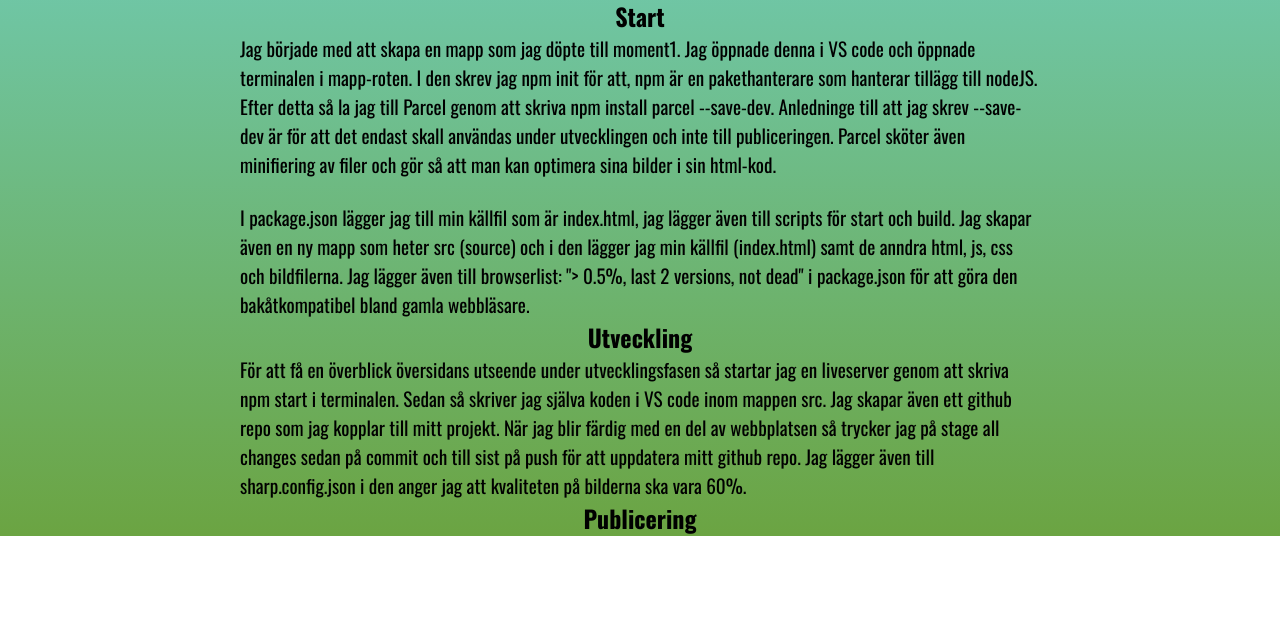
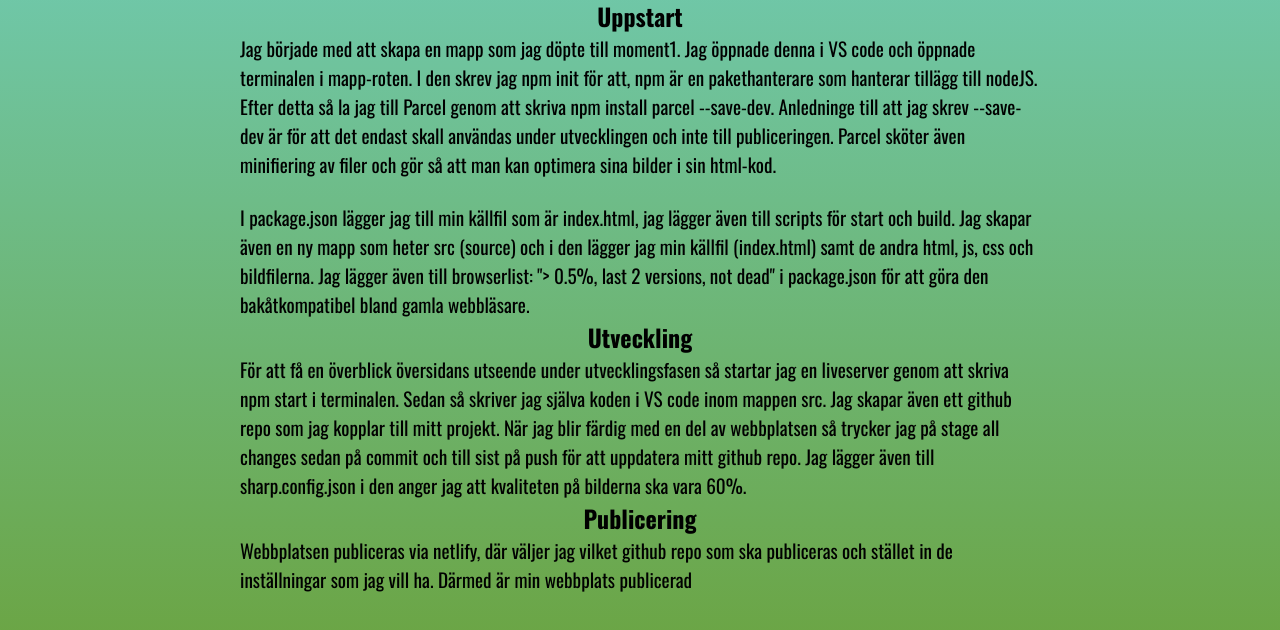
Before and after one commit to joma2304/frontend-baserad-webbutveckling-moment1, a website built with Parcel: page src/publish.html in a window 1280 px wide. Shown: the part 188-818 px from the top of the page. Built offline with nearby package versions, Linux system fonts and the light colour scheme.

Commit message:
Fixat sista i css + skrivit om publicering

```diff
--- a/src/css/style.css
+++ b/src/css/style.css
@@ -195,6 +195,7 @@ nav li:hover {
   flex-wrap: wrap;
   align-items: center;
   justify-content: center;
+  padding-bottom: 5%;
 }
 
 picture img {
@@ -213,6 +214,7 @@ picture img {
   flex-direction: column;
   justify-content: center;
   align-items: center;
+  padding-bottom: 5%;
 }
 
 .pub-container p {
--- a/src/publish.html
+++ b/src/publish.html
@@ -44,7 +44,7 @@
         <div>
             <h1 class="rubrik">Publicering av uppgiften</h1>
             <div class="pub-container">
-                <h2>Start</h2>
+                <h2>Uppstart</h2>
                 <p>Jag började med att skapa en mapp som jag döpte till moment1. Jag öppnade denna i VS code och öppnade
                     terminalen i mapp-roten. I den skrev jag npm init för att, npm är en pakethanterare som hanterar
                     tillägg till nodeJS. Efter detta så la jag till Parcel genom att skriva npm install parcel
@@ -52,7 +52,7 @@
                     utvecklingen och inte till publiceringen. Parcel sköter även minifiering av filer och gör så att man kan optimera sina bilder i sin html-kod.</p><br>
                 <p>I package.json lägger jag till min källfil som är index.html, jag lägger även till scripts för start
                     och build. Jag skapar även en ny mapp som heter src (source) och i den lägger jag min källfil
-                    (index.html) samt de anndra html, js, css och bildfilerna. Jag lägger även till browserlist: "> 0.5%, last 2 versions, not dead" i package.json för att göra den bakåtkompatibel bland gamla webbläsare.</p>
+                    (index.html) samt de andra html, js, css och bildfilerna. Jag lägger även till browserlist: "> 0.5%, last 2 versions, not dead" i package.json för att göra den bakåtkompatibel bland gamla webbläsare.</p>
                 <h2>Utveckling</h2>
                 <p>För att få en överblick översidans utseende under utvecklingsfasen så startar jag en liveserver genom
                     att skriva npm start i terminalen. Sedan så skriver jag själva koden i VS code inom mappen src. Jag
@@ -60,7 +60,7 @@
                     webbplatsen så trycker jag på stage all changes sedan på commit och till sist på push för att
                     uppdatera mitt github repo. Jag lägger även till sharp.config.json i den anger jag att kvaliteten på bilderna ska vara 60%.</p>
                 <h2>Publicering</h2>
-                <p></p>
+                <p>Webbplatsen publiceras via netlify, där väljer jag vilket github repo som ska publiceras och stället in de inställningar som jag vill ha. Därmed är min webbplats publicerad</p>
             </div>
         </div>
     </main>
```
